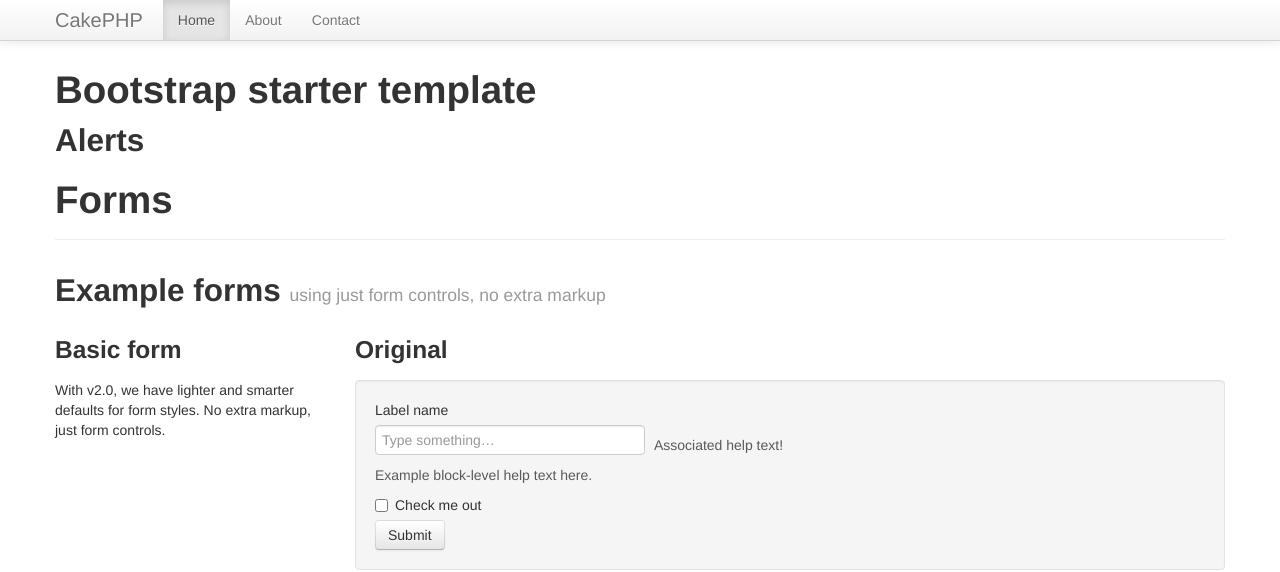
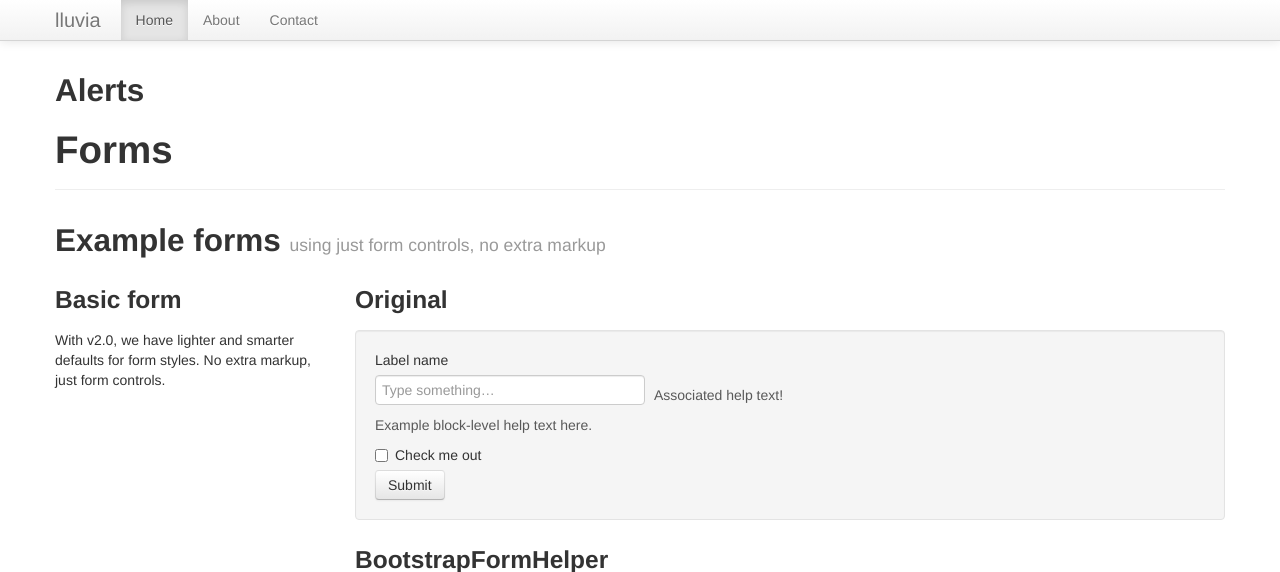
Before and after one commit to yf15/cake, a CakePHP app: the page made by app/Plugin/TwitterBootstrap/View/TwitterBootstrap/index.ctp in a window 1280 px wide. Shown: the top 572 px of the page. Run offline with PHP 8.4 and a stand-in for CakePHP, Linux system fonts and the light colour scheme; the template is opened without the code that fills it, so the values that code supplies are empty; form fields are guessed from the names that the template uses; some libraries are stand-ins or nearby versions.

Commit message:
changed layout

```diff
--- a/app/Plugin/TwitterBootstrap/View/Layouts/default.ctp
+++ b/app/Plugin/TwitterBootstrap/View/Layouts/default.ctp
@@ -3,7 +3,7 @@
 <head>
 	<meta charset="utf-8">
 	<title>
-		<?php echo __('CakePHP: the rapid development php framework:'); ?>
+		<?php echo __('lluvia'); ?>
 		<?php echo $title_for_layout; ?>
 	</title>
 	<meta name="viewport" content="width=device-width, initial-scale=1.0">
@@ -48,11 +48,11 @@
 					<span class="icon-bar"></span>
 					<span class="icon-bar"></span>
 				</a>
-				<a class="brand" href="#"><?php echo __('CakePHP'); ?></a>
+				<a class="brand" href="#"><?php echo ('lluvia'); ?></a>
 				<div class="nav-collapse">
 					<ul class="nav">
 						<li class="active"><a href="#">Home</a></li>
-						<li><a href="#about">About</a></li>
+						<li><a href="http://lluvia.cc">About</a></li>
 						<li><a href="#contact">Contact</a></li>
 					</ul>
 				</div><!--/.nav-collapse -->
@@ -62,7 +62,7 @@
 
 	<div class="container">
 
-		<h1>Bootstrap starter template</h1>
+
 
 		<?php echo $this->Session->flash(); ?>
 
```
Also changed, not shown: 1 other file.
